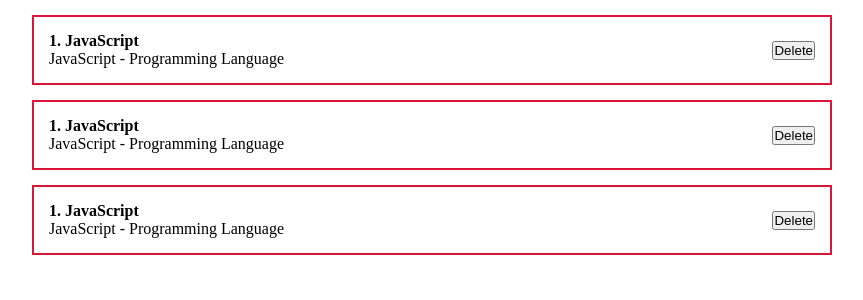
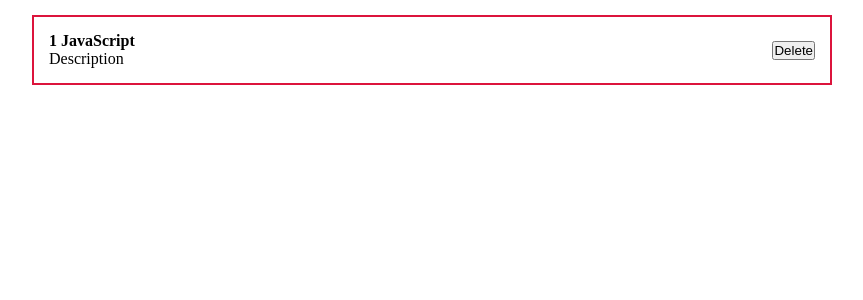
Before and after one commit to bardzim/todo-app-react, a React (Create React App) app in the folder react_fund/: page / in a window 1280 px wide. Shown: the top 300 px of the page, without its empty margins (208-1071 px from the left). Built offline with nearby package versions, Linux system fonts and the light colour scheme; the HTML template or start-up script is replaced by a standard one.

Commit message:
working with Props

```diff
--- a/react_fund/src/App.js
+++ b/react_fund/src/App.js
@@ -9,9 +9,7 @@
 
   return (
     <div className='App'>
-      <PostItem/>
-      <PostItem/>
-      <PostItem/>
+      <PostItem post={{id: 1, title: 'JavaScript', body: 'Description'}}/>
     </div>
   );
 }
--- a/react_fund/src/components/PostItem.jsx
+++ b/react_fund/src/components/PostItem.jsx
@@ -1,13 +1,14 @@
 import React from 'react'
 
-function PostItem() {
+function PostItem(props) {
+    console.log(props)
     return (
         <div>
             <div className='post'>
                 <div className='post__content'>
-                    <strong>1. JavaScript</strong>
+                    <strong>{props.post.id} {props.post.title}</strong>
                     <div>
-                        JavaScript - Programming Language
+                        {props.post.body}
                     </div>
                 </div>
                 <div className='post__btns'>
```
